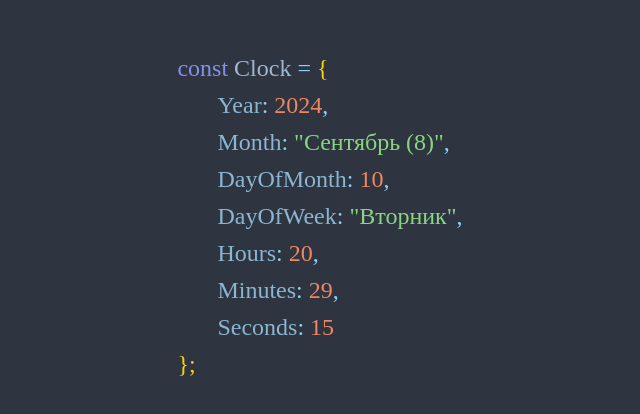
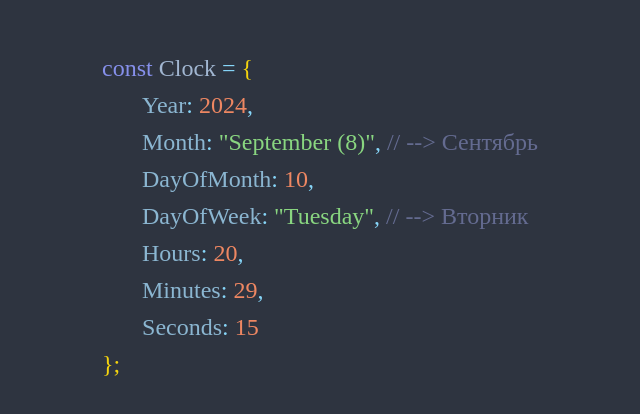
Before and after one commit to UFxx/linux-active-desktop-parody, a React (Vite) app: page / in a window 1280 px wide. Shown: the part 184-598 px from the top of the page, without its empty margins (320-960 px from the left). Built offline with nearby package versions, Linux system fonts and the light colour scheme.

Commit message:
Add comments + rebuild

```diff
--- a/src/App.tsx
+++ b/src/App.tsx
@@ -34,7 +34,10 @@ function App() {
           />
           <ObjectProperty
             propertyKey="Month"
-            propertyValue={`"${months[date.getMonth()]} (${date.getMonth()})"`}
+            propertyValue={`"${
+              months[date.getMonth()][0]
+            } (${date.getMonth()})"`}
+            commentValue={months[date.getMonth()][1]}
           />
           <ObjectProperty
             propertyKey="DayOfMonth"
@@ -42,11 +45,8 @@ function App() {
           />
           <ObjectProperty
             propertyKey="DayOfWeek"
-            propertyValue={`"${
-              date.getDay() - 1 === -1
-                ? 'Воскресенье'
-                : daysOfWeek[date.getDay() - 1]
-            }"`}
+            propertyValue={`"${daysOfWeek[date.getDay() - 1][0]}"`}
+            commentValue={daysOfWeek[date.getDay() - 1][1]}
           />
           <ObjectProperty propertyKey="Hours" propertyValue={date.getHours()} />
           <ObjectProperty
--- a/src/assets/scss/common/_base.scss
+++ b/src/assets/scss/common/_base.scss
@@ -46,3 +46,7 @@
 .number {
   color: $number;
 }
+
+.comment {
+  color: $comment;
+}
--- a/src/components/ObjectProperty.tsx
+++ b/src/components/ObjectProperty.tsx
@@ -1,6 +1,7 @@
 interface Props {
   propertyKey: string;
   propertyValue: string | number;
+  commentValue?: string;
 }
 
 function ObjectProperty(props: Props) {
@@ -14,6 +15,9 @@ function ObjectProperty(props: Props) {
           : props.propertyValue}
       </span>
       <span className="equal">{props.propertyKey !== 'Seconds' && ','}</span>
+      {typeof props.propertyValue === 'string' && props.commentValue && (
+        <span className="comment">{` // --> ${props.commentValue}`}</span>
+      )}
     </div>
   );
 }
--- a/src/storage.ts
+++ b/src/storage.ts
@@ -1,23 +1,24 @@
 export const months = [
-  'Январь',
-  'Февраль',
-  'Март',
-  'Апрель',
-  'Май',
-  'Июнь',
-  'Июль',
-  'Август',
-  'Сентябрь',
-  'Октябрь',
-  'Ноябрь',
-  'Декабрь'
+  ['January', 'Январь'],
+  ['February', 'Февраль'],
+  ['March', 'Март'],
+  ['April', 'Апрель'],
+  ['May', 'Май'],
+  ['June', 'Июнь'],
+  ['July', 'Июль'],
+  ['August', 'Август'],
+  ['September', 'Сентябрь'],
+  ['October', 'Октябрь'],
+  ['November', 'Ноябрь'],
+  ['December', 'Декабрь']
 ];
 
 export const daysOfWeek = [
-  'Понедельник',
-  'Вторник',
-  'Четверг',
-  'Пятница',
-  'Суббота',
-  'Воскресенье'
+  ['Monday', 'Понедельник'],
+  ['Tuesday', 'Вторник'],
+  ['Wednesday', 'Среда'],
+  ['Thursday', 'Четверг'],
+  ['Friday', 'Пятница'],
+  ['Saturday', 'Суббота'],
+  ['Sunday', 'Воскресенье']
 ];
```
Also changed, not shown: 5 other files (tests, documents, lock files or other folders).
